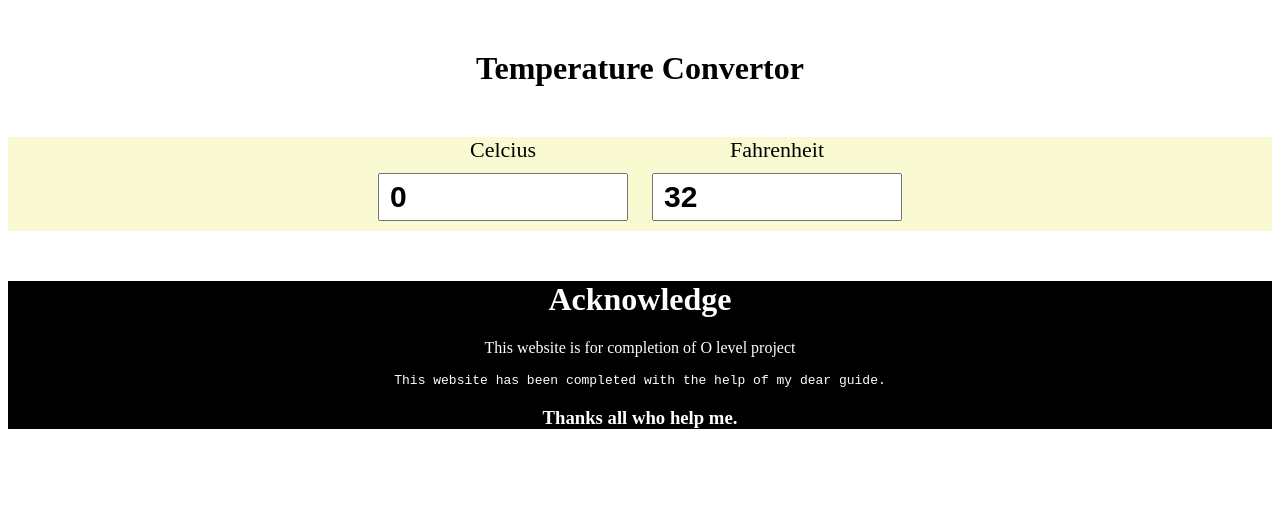
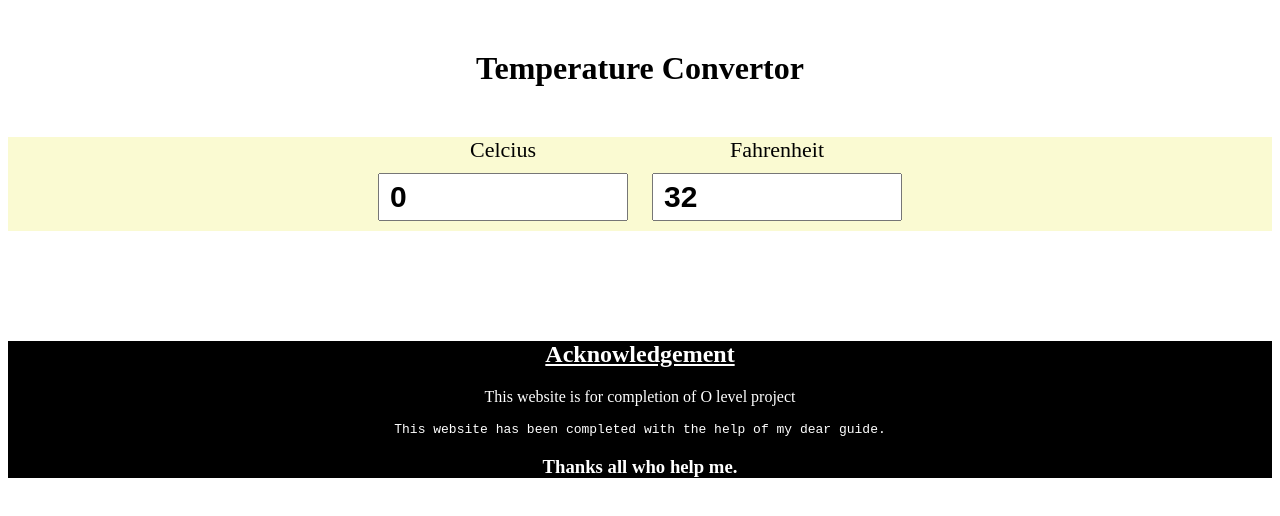
Before and after one commit to Shivraj-cyber/temperature_convertor, a plain HTML site: page index.html in a window 1280 px wide. Drawn offline with Linux system fonts and the light colour scheme.

Commit message:
final project

```diff
--- a/index.html
+++ b/index.html
@@ -45,9 +45,10 @@ fah.addEventListener('input',function(){
 });
 
     </script>
+    <br><br><br><br><br>
     <div class="footer">
       <footer>
-        <h1>Acknowledge</h1>
+        <u><h2>Acknowledgement</h2></u>
         <p>This website is for completion of O level project</p>
         <pre>This website has been completed with the help of my dear guide.</pre>
         <h3>Thanks all who help me.</h3>
--- a/script.js
+++ /dev/null
@@ -1 +0,0 @@
-#This is script of javascript
--- a/styles.css
+++ b/styles.css
@@ -1,4 +1,3 @@
-
 h1 {
   text-align: center;
   margin-top: 50px;
@@ -28,6 +27,6 @@ label {
 
 .footer {
   color: white;
-  background-color: black;
+  background-color:black;
   text-align: center;
 }
```
